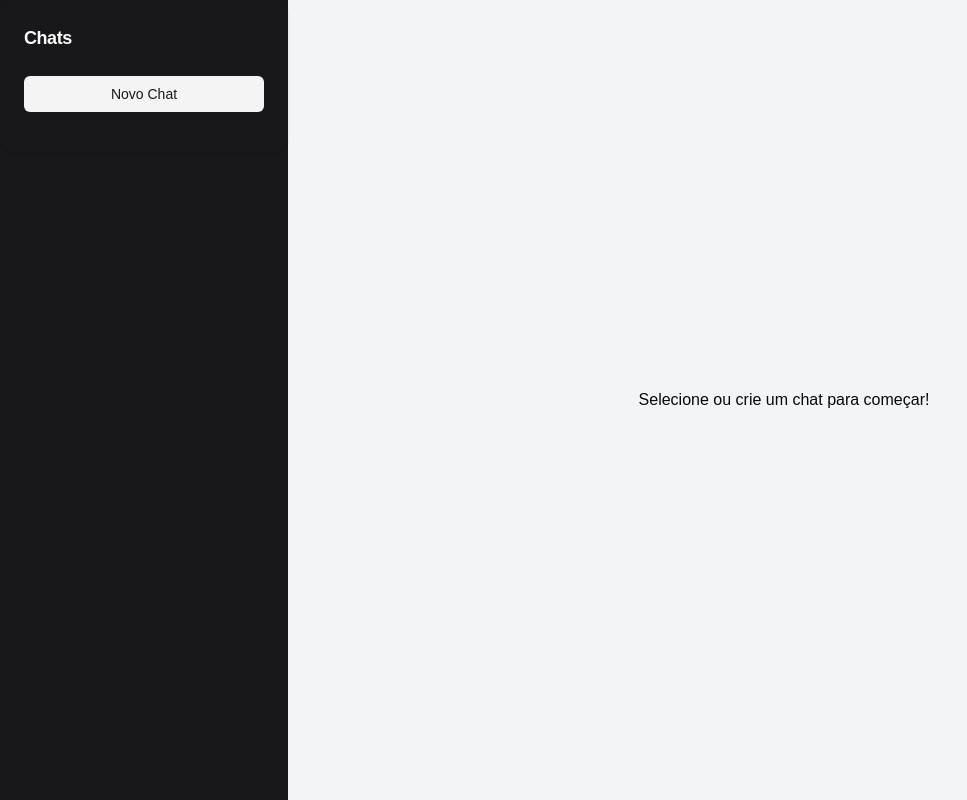
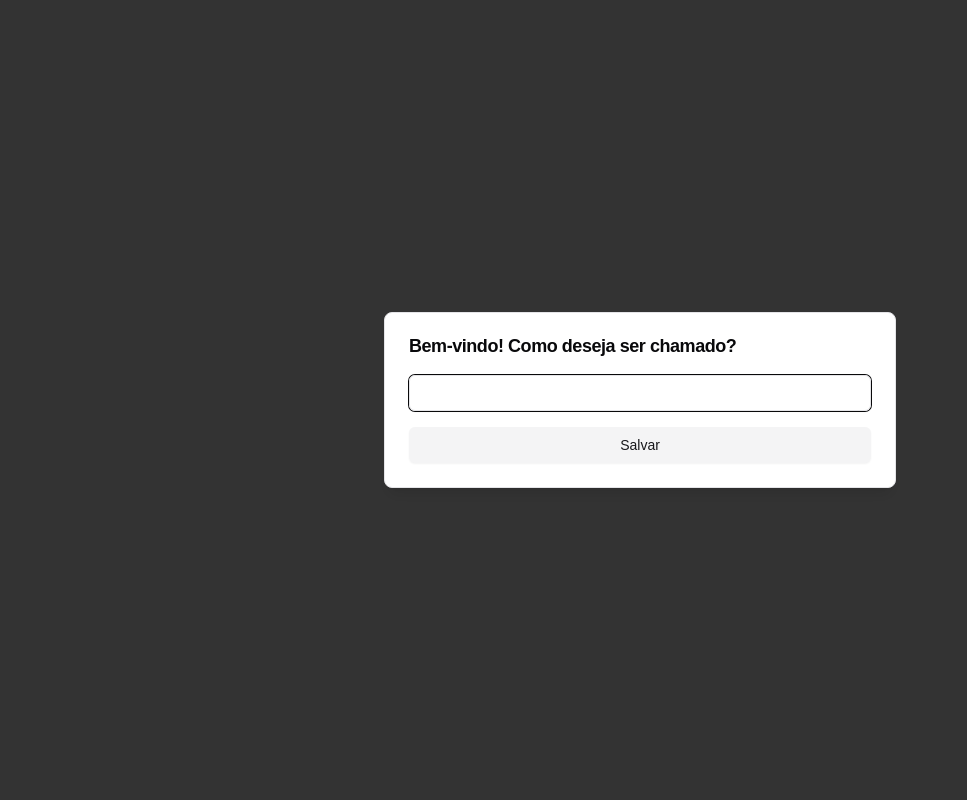
Before and after one commit to viniciusnreno/chat-interativo-tech4humans, a Next.js app: page / in a window 1280 px wide. Shown: the whole page, without its empty margins (0-967 px from the left). Built offline with nearby package versions, Linux system fonts and the light colour scheme.

Commit message:
coletar nome do usuario e botao para iniciar chat (context)

```diff
--- a/app/layout.tsx
+++ b/app/layout.tsx
@@ -1,6 +1,7 @@
 import type { Metadata } from "next";
 import { Geist, Geist_Mono } from "next/font/google";
 import "./globals.css";
+import { ChatProvider } from "@/contexts/chat-context";
 
 const geistSans = Geist({
   variable: "--font-geist-sans",
@@ -28,7 +29,7 @@ export default function RootLayout({
         suppressHydrationWarning={true}
         className={`${geistSans.variable} ${geistMono.variable} antialiased`}
       >
-        {children}
+        <ChatProvider>{children}</ChatProvider>
       </body>
     </html>
   );
--- a/app/page.tsx
+++ b/app/page.tsx
@@ -2,9 +2,31 @@
 import React from "react";
 import Sidebar from "@/components/chat/sidebar";
 import ChatArea from "@/components/chat/chat-area";
+import UserNameDialog from "@/components/chat/user-name-dialog";
+import { useChatContext } from "@/contexts/chat-context";
+import { getUserName, setUserName } from "@/utils/userService";
+import { Button } from "@/components/ui/button";
 
 export default function Home() {
+  const { createNewChat } = useChatContext();
+  const [userName, setUserNameState] = React.useState<string | null>(null);
   const [activeChatId, setActiveChatId] = React.useState<string>("");
+
+  React.useEffect(() => {
+    const savedName = getUserName();
+    if (savedName) {
+      setUserNameState(savedName);
+    }
+  }, []);
+
+  const handleSaveUserName = (name: string) => {
+    setUserName(name);
+    setUserNameState(name);
+  };
+
+  if (!userName) {
+    return <UserNameDialog onSave={handleSaveUserName} />;
+  }
 
   return (
     <main>
@@ -13,8 +35,16 @@ export default function Home() {
         {activeChatId ? (
           <ChatArea chatId={activeChatId} />
         ) : (
-          <div className="flex flex-1 items-center justify-center bg-gray-100">
-            <p>Selecione ou crie um chat para começar!</p>
+          <div className="flex w-full flex-col items-center justify-center">
+            <h1 className="mb-3">Olá, {userName}! Como posso te ajudar?</h1>
+            <Button
+              onClick={() => {
+                const newChat = createNewChat();
+                setActiveChatId(newChat.id);
+              }}
+            >
+              Novo Chat
+            </Button>
           </div>
         )}
       </div>
--- a/components/chat/chat-content.tsx
+++ b/components/chat/chat-content.tsx
@@ -1,17 +1,27 @@
 "use client";
-import { useEffect, useRef } from "react";
+
+import { useEffect, useRef, useState } from "react";
 import { Message } from "@/types/chat";
 import { Card, CardContent } from "@/components/ui/card";
 import { ScrollArea } from "@/components/ui/scroll-area";
+import { getUserName } from "@/utils/userService";
 
 const ChatContent = ({ messages }: { messages: Message[] }) => {
   const scrollRef = useRef<HTMLDivElement | null>(null);
+  const [userName, setUserName] = useState<string | null>(null);
+
+  useEffect(() => {
+    const storedUserName = getUserName();
+    setUserName(storedUserName);
+  }, []);
 
   useEffect(() => {
     if (scrollRef.current) {
       scrollRef.current.scrollIntoView({ behavior: "smooth" });
     }
   }, [messages]);
+
+  const userInitial = userName ? userName.charAt(0).toUpperCase() : "?";
 
   return (
     <ScrollArea className="flex-1 overflow-hidden p-4">
@@ -22,17 +32,19 @@ const ChatContent = ({ messages }: { messages: Message[] }) => {
           .toString()
           .padStart(2, "0")}`;
 
+        const isUserMessage = message.sender === "user";
+
         return (
           <div
             key={message.timestamp}
-            className={`flex ${
-              message.sender === "user" ? "justify-end" : "justify-start"
+            className={`flex items-center ${
+              isUserMessage ? "justify-end" : "justify-start"
             }`}
           >
             <Card
-              className={`my-1 max-w-max bg-white ${
-                message.sender === "user"
-                  ? "text-primary"
+              className={`my-1 max-w-max ${
+                isUserMessage
+                  ? "bg-primary text-white"
                   : "bg-white text-gray-800"
               }`}
             >
@@ -43,6 +55,11 @@ const ChatContent = ({ messages }: { messages: Message[] }) => {
                 </div>
               </CardContent>
             </Card>
+            {isUserMessage && (
+              <div className="ms-1.5 flex h-8 w-8 items-center justify-center rounded-full bg-primary text-white">
+                {userInitial}
+              </div>
+            )}
           </div>
         );
       })}
--- a/components/chat/chat-form.tsx
+++ b/components/chat/chat-form.tsx
@@ -15,13 +15,13 @@ const ChatForm = ({
   onSendMessage: (message: Message) => void;
   useChatGPT: boolean;
   setUseChatGPT: (value: boolean) => void;
-  loading: boolean; // Estado de carregamento
+  loading: boolean;
 }) => {
   const [input, setInput] = useState("");
 
   const handleSendMessage = (e: React.FormEvent) => {
     e.preventDefault();
-    if (!input.trim() || loading) return; // Não envia se estiver carregando
+    if (!input.trim() || loading) return;
 
     const newMessage: Message = {
       sender: "user",
--- a/components/chat/sidebar.tsx
+++ b/components/chat/sidebar.tsx
@@ -1,15 +1,9 @@
-import React, { useState, useEffect } from "react";
+import React, { useState } from "react";
 import { Button } from "@/components/ui/button";
 import { Card, CardContent, CardHeader, CardTitle } from "@/components/ui/card";
-import {
-  createChat,
-  getData,
-  removeChat,
-  updateChat,
-} from "@/utils/chatService";
+import ChatItem from "@/components/chat/chat-item";
 import EditChatDialog from "@/components/chat/edit-dialog";
-import { Chat } from "@/types/chat";
-import ChatItem from "@/components/chat/chat-item";
+import { useChatContext } from "@/contexts/chat-context";
 import { Menu } from "lucide-react";
 
 interface SidebarProps {
@@ -17,35 +11,10 @@ interface SidebarProps {
 }
 
 const Sidebar: React.FC<SidebarProps> = ({ onChatSelect }) => {
-  const [chats, setChats] = useState<Chat[]>([]);
+  const { chats, createNewChat, handleRemoveChat, handleUpdateChat } =
+    useChatContext();
   const [selectedChatId, setSelectedChatId] = useState<string | null>(null);
-  const [sidebarVisible, setSidebarVisible] = useState(false); // Estado para controlar a sidebar no mobile
-
-  useEffect(() => {
-    const savedChats = getData();
-    setChats(savedChats);
-  }, []);
-
-  const handleCreateChat = () => {
-    const newChat = createChat();
-    setChats((prevChats) => [newChat, ...prevChats]);
-    onChatSelect(newChat.id);
-    setSidebarVisible(false);
-  };
-
-  const handleRemoveChat = (chatId: string) => {
-    removeChat(chatId);
-    setChats((prevChats) => prevChats.filter((chat) => chat.id !== chatId));
-  };
-
-  const handleEditChat = (chatId: string, newName: string) => {
-    updateChat(chatId, newName);
-    setChats((prevChats) =>
-      prevChats.map((chat) =>
-        chat.id === chatId ? { ...chat, name: newName } : chat
-      )
-    );
-  };
+  const [sidebarVisible, setSidebarVisible] = useState(false);
 
   return (
     <>
@@ -69,7 +38,11 @@ const Sidebar: React.FC<SidebarProps> = ({ onChatSelect }) => {
             <Button
               variant="secondary"
               className="w-full"
-              onClick={handleCreateChat}
+              onClick={() => {
+                const newChat = createNewChat();
+                onChatSelect(newChat.id);
+                setSidebarVisible(false);
+              }}
             >
               Novo Chat
             </Button>
@@ -81,7 +54,7 @@ const Sidebar: React.FC<SidebarProps> = ({ onChatSelect }) => {
                   chatName={chat.name}
                   onSelect={(chatId) => {
                     onChatSelect(chatId);
-                    setSidebarVisible(false); // Fecha a sidebar ao selecionar um chat no mobile
+                    setSidebarVisible(false);
                   }}
                   onEdit={() => setSelectedChatId(chat.id)}
                   onRemove={() => handleRemoveChat(chat.id)}
@@ -91,17 +64,13 @@ const Sidebar: React.FC<SidebarProps> = ({ onChatSelect }) => {
           </CardContent>
         </Card>
       </div>
-
-      {/* Modal para editar o nome do chat */}
       {selectedChatId && (
         <EditChatDialog
           chatId={selectedChatId}
           onClose={() => setSelectedChatId(null)}
-          onSave={handleEditChat}
+          onSave={handleUpdateChat}
         />
       )}
-
-      {/* Background para fechar a sidebar ao clicar fora no mobile */}
       {sidebarVisible && (
         <div
           className="fixed inset-0 z-30 bg-black/50 md:hidden"
--- /dev/null
+++ b/components/chat/user-name-dialog.tsx
@@ -0,0 +1,65 @@
+"use client";
+
+import React, { useState } from "react";
+import {
+  Dialog,
+  DialogContent,
+  DialogHeader,
+  DialogTitle,
+  DialogFooter,
+} from "@/components/ui/dialog";
+import { Input } from "@/components/ui/input";
+import { Button } from "@/components/ui/button";
+
+interface UserNameDialogProps {
+  onSave: (userName: string) => void;
+}
+
+const UserNameDialog: React.FC<UserNameDialogProps> = ({ onSave }) => {
+  const [userName, setUserName] = useState("");
+
+  const [error, setError] = useState<string | null>(null);
+
+  const handleSubmit = (e: React.FormEvent) => {
+    e.preventDefault();
+
+    if (!userName.trim()) {
+      setError("O nome é obrigatório.");
+      return;
+    }
+
+    setError(null);
+
+    onSave(userName.trim());
+  };
+
+  return (
+    <Dialog open>
+      <DialogContent className="[&>button]:hidden">
+        <DialogHeader>
+          <DialogTitle>Bem-vindo! Como deseja ser chamado?</DialogTitle>
+        </DialogHeader>
+        <form onSubmit={handleSubmit} className="space-y-4">
+          <div>
+            <Input
+              id="userName"
+              type="text"
+              value={userName}
+              onChange={(e) => setUserName(e.target.value)}
+              required
+              className="mt-1"
+            />
+            {error && <p className="mt-2 text-sm text-red-500">{error}</p>}
+          </div>
+          <DialogFooter>
+            <Button type="submit" variant="secondary" className="w-full">
+              Salvar
+            </Button>
+          </DialogFooter>
+        </form>
+      </DialogContent>
+    </Dialog>
+  );
+};
+
+export default UserNameDialog;
--- /dev/null
+++ b/contexts/chat-context.tsx
@@ -0,0 +1,66 @@
+"use client";
+
+import React, { createContext, useContext, useState, useEffect } from "react";
+import {
+  createChat,
+  getData,
+  removeChat,
+  updateChat,
+} from "@/utils/chatService";
+import { Chat } from "@/types/chat";
+
+interface ChatContextProps {
+  chats: Chat[];
+  createNewChat: () => Chat;
+  handleRemoveChat: (chatId: string) => void;
+  handleUpdateChat: (chatId: string, newName: string) => void;
+}
+
+const ChatContext = createContext<ChatContextProps | undefined>(undefined);
+
+export const ChatProvider: React.FC<{ children: React.ReactNode }> = ({
+  children,
+}) => {
+  const [chats, setChats] = useState<Chat[]>([]);
+
+  useEffect(() => {
+    const savedChats = getData();
+    setChats(savedChats);
+  }, []);
+
+  const createNewChat = (): Chat => {
+    const newChat = createChat();
+    setChats((prevChats) => [newChat, ...prevChats]);
+    return newChat;
+  };
+
+  const handleRemoveChat = (chatId: string) => {
+    removeChat(chatId);
+    setChats((prevChats) => prevChats.filter((chat) => chat.id !== chatId));
+  };
+
+  const handleUpdateChat = (chatId: string, newName: string) => {
+    updateChat(chatId, newName);
+    setChats((prevChats) =>
+      prevChats.map((chat) =>
+        chat.id === chatId ? { ...chat, name: newName } : chat
+      )
+    );
+  };
+
+  return (
+    <ChatContext.Provider
+      value={{ chats, createNewChat, handleRemoveChat, handleUpdateChat }}
+    >
+      {children}
+    </ChatContext.Provider>
+  );
+};
+
+export const useChatContext = (): ChatContextProps => {
+  const context = useContext(ChatContext);
+  if (!context) {
+    throw new Error("useChatContext deve ser usado dentro de um ChatProvider");
+  }
+  return context;
+};
--- /dev/null
+++ b/utils/userService.ts
@@ -0,0 +1,9 @@
+const USER_KEY = "userName";
+
+export function setUserName(name: string): void {
+  window.localStorage.setItem(USER_KEY, name);
+}
+
+export function getUserName(): string | null {
+  return window.localStorage.getItem(USER_KEY);
+}
```
Also changed, not shown: components/chat/chat-area.tsx (+4 -4 lines).
